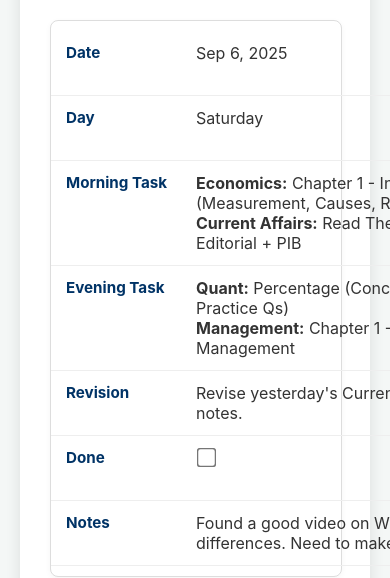
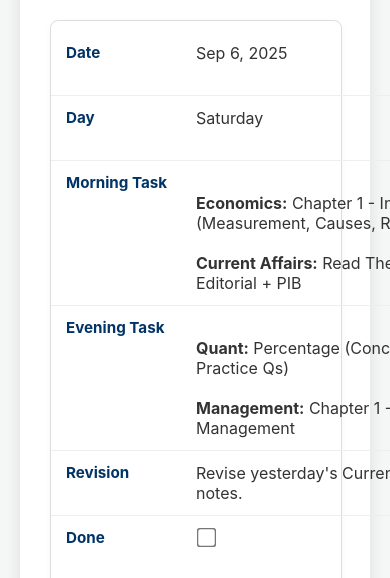
Before and after one commit to rbi2026/RBI2026, a plain HTML site: page index.html in a window 390 px wide. Shown: the part 210-788 px from the top of the page. Drawn offline with Linux system fonts and the light colour scheme.

Commit message:
out of box fix

```diff
--- a/index.html
+++ b/index.html
@@ -104,6 +104,8 @@
                 position: relative;
                 padding-left: 50%;
                 min-height: 40px;
+                word-break: break-word;
+                white-space: pre-line;
             }
             td:before {
                 position: absolute;
@@ -120,6 +122,11 @@
                 text-align: left;
                 padding-left: 50%;
             }
+        }
+        /* Prevent text overflow in table cells */
+        td, th {
+            word-break: break-word;
+            white-space: pre-line;
         }
     </style>
 </head>
```
